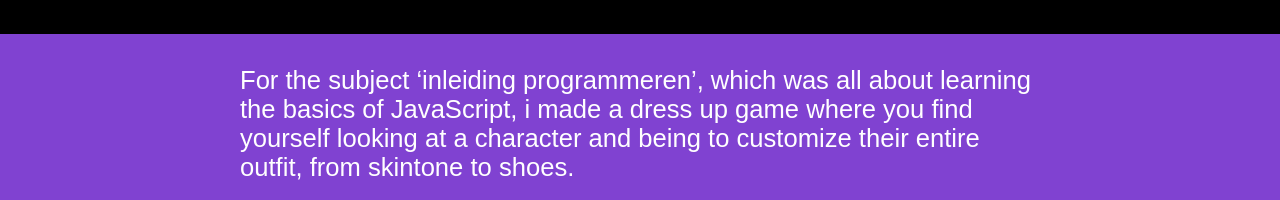
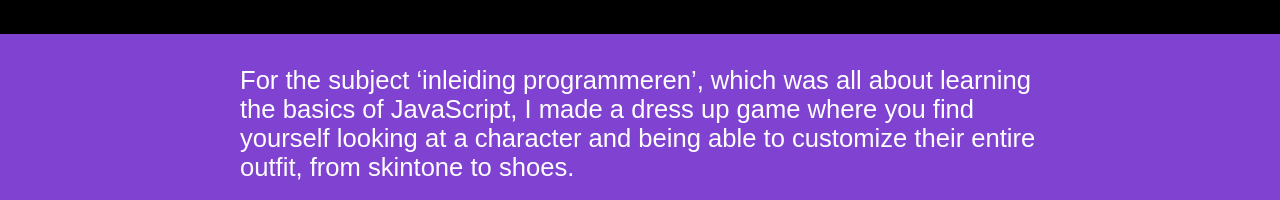
Before and after one commit to romyjkk/myportfolio, a plain HTML site: page dressupgame.html in a window 1280 px wide. Shown: the part 752-952 px from the top of the page. Drawn offline with Linux system fonts and the light colour scheme; a web font is replaced by a local one.

Commit message:
Add files via upload

```diff
--- a/dressupgame.html
+++ b/dressupgame.html
@@ -52,8 +52,8 @@
             <article>
                 <ul>
                     <li><p>For the subject ‘inleiding programmeren’, which was all about learning the basics of JavaScript,
-                        i made a dress up game where you find yourself looking at a character
-                        and being to customize their entire outfit, from skintone to shoes.
+                        I made a dress up game where you find yourself looking at a character
+                        and being able to customize their entire outfit, from skintone to shoes.
                     </p></li>
                 </ul>
             </article>
```
